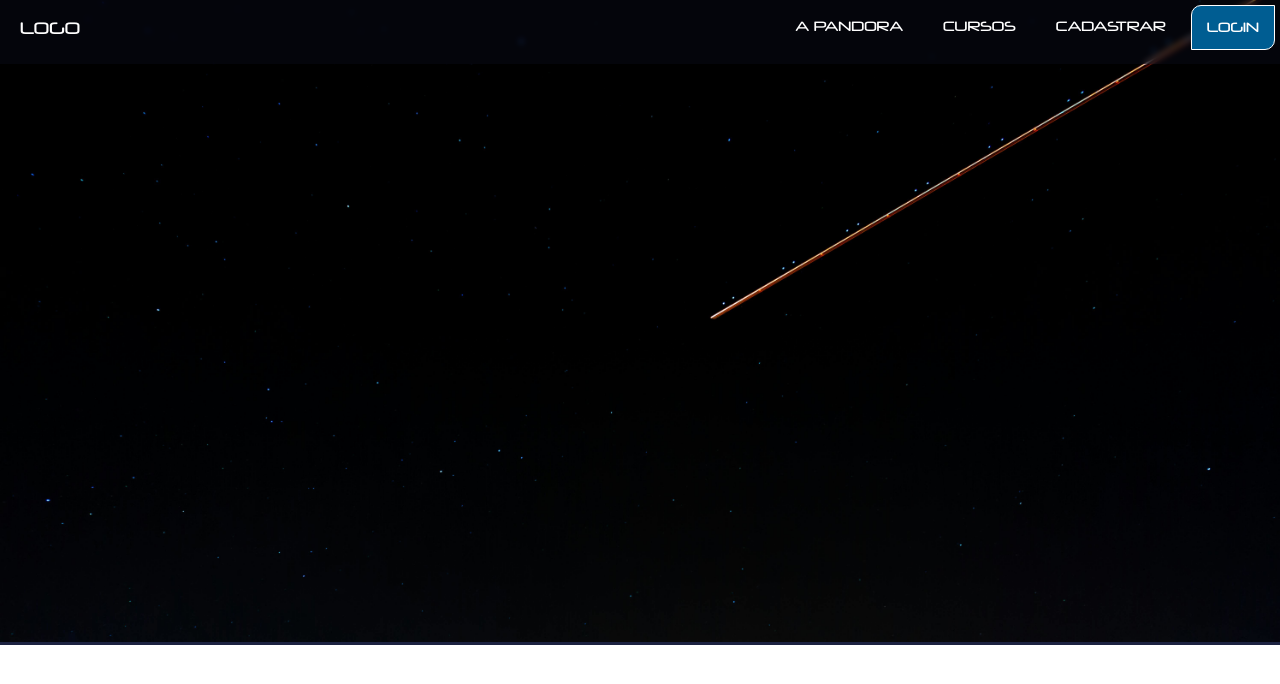
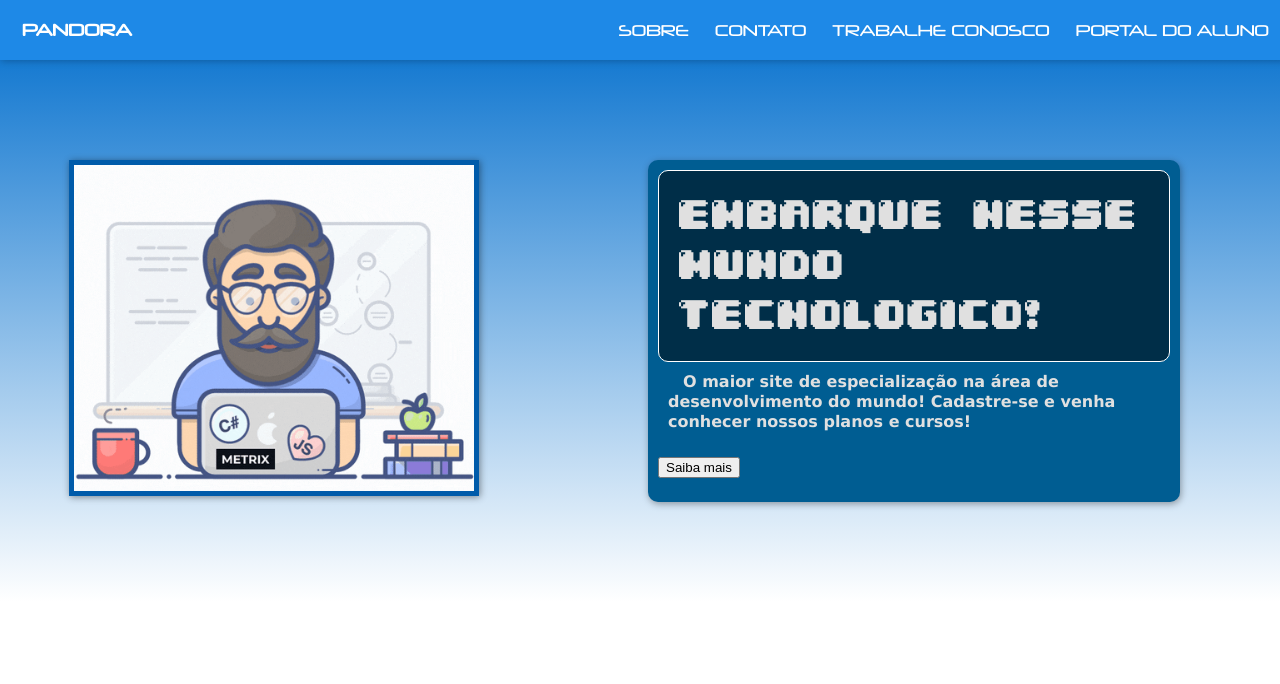
Before and after one commit to CairoHS/Pandora, a plain HTML site: page front_end/index.html in a window 1280 px wide. Drawn offline with Linux system fonts and the light colour scheme.

Commit message:
Atualização v0.5

```diff
--- a/front_end/index.html
+++ b/front_end/index.html
@@ -4,28 +4,30 @@
     <meta charset="UTF-8">
     <meta name="viewport" content="width=device-width, initial-scale=1.0">
     <link rel="stylesheet" href="styles/clear.css">
-    <link rel="stylesheet" href="styles/style_index.css">
+    <link rel="stylesheet" href="styles/index.css">
     <title>Pandora</title>
 </head>
 <body>
-    <main>
 
-    </main>
     <header id='cabecalho'> <!-- Inicio do cabeçalho -->
         <nav id="nav">
-                <a id="logo" href="index.html"> LOGO<img src="" alt=""></a>
+                <a id="logo" href="index.html"> PANDORA<img src="" alt=""></a>
             <div id="cabecalho_direita">
-                    <a class="link_cabecalho" href="#">A PANDORA</a>
-                    <a class="link_cabecalho" href="#" >CURSOS</a>
-                    <a class="link_cabecalho" href="#" >CADASTRAR</a>
-                    <a class="link_cabecalho" id="botao_login" href="login.html">LOGIN</a>
+                    <a class="link_cabecalho" href="#">SOBRE</a>
+                    <a class="link_cabecalho" href="#" >CONTATO</a>
+                    <a class="link_cabecalho" href="#">TRABALHE CONOSCO</a>
+                    <a class="link_cabecalho" href="#">PORTAL DO ALUNO</a>
             </div>
         </nav>
     </header> <!-- Fim do cabeçalho -->
+
     <main>
-        <img src="styles/img/fundo_agora_vai.jpg" alt="">
+        <img id="gif_dev" src="styles/img/dev.gif" alt="">
         <article id="apresentacao_inicial">
+            <h1>Embarque nesse mundo tecnologico!</h1>
+            <p>O maior site de especialização na área de desenvolvimento do mundo! Cadastre-se e venha conhecer nossos planos e cursos!</p>
 
+            <form method="post" action="login_cadastro.html"><input type="button" value="Saiba mais" id="botao_login"></form>
         </article>
     </main>
 
--- /dev/null
+++ b/front_end/styles/index.css
@@ -0,0 +1,122 @@
+@charset "UTF-8";
+
+@font-face{
+    font-family: "04b";
+    src: url(fontes/04B_30__.TTF) format('truetype');
+}
+
+@font-face {
+    font-family: "neuropol";
+    src: url(fontes/neuropol.otf) format('opentype');
+}
+
+body{
+    margin: 0px;
+    overflow: hidden;
+    font-family: Arial, Helvetica, sans-serif;
+    background-color: #ffffff;
+}
+
+#cabecalho{
+    top: 100%;
+    margin: 0px;
+    backdrop-filter: blur(10px);
+    background-color: #1e89e7;
+    border: 2px solid #1e89e7;
+    width: 100%;
+    height: 56px;
+    box-shadow: 1px 1px 7px rgba(0, 0, 0, 0.247);
+}
+
+#nav{
+    margin: 0px;
+    width: 100%;
+    height: min-content;
+}
+
+#logo{
+    display: inline-block;
+    text-decoration: none;
+    font-weight: bold;
+    font-family: 'neuropol';
+    color: #FFFFFF;
+    width: min-content;
+    padding: 15px 15px;
+    margin: 5px 5px;
+}
+
+
+#cabecalho_direita{
+    display: flex;
+    float: right;
+    font-size: 11px;
+    border-style: hidden;
+    border-width: 1px;
+}
+.link_cabecalho{
+    text-decoration: none;
+    font-family: 'neuropol';
+    font-size: 15px;
+    color: #ffffff;
+    padding: 15px 10px;
+    margin: 5px 2px;
+    border: 0.5px solid #005baa00;
+}
+.link_cabecalho:hover{
+    border: 0.5px solid rgba(255, 255, 255, 0.267);
+    border-radius: 30px;
+    transition: all 0.2s ease-in-out;
+    background-color: #005BAA;
+}
+.link_cabecalho:active{
+    background-color: #FFFFFF;
+    color: #005BAA;
+}
+
+main{
+    display: flex;
+    justify-content: space-between;
+    width: 100%;
+    height: auto;
+    background-image: linear-gradient(to bottom, #167ad1, #FFFFFF);
+    margin: 0;
+}
+#gif_dev{
+    margin: 100px auto;
+    border: 5px solid #005BAA;
+    width: 400px;
+    height: 326px;
+    box-shadow: 1px 1px 7px rgba(0, 0, 0, 0.432);
+}
+
+#apresentacao_inicial {
+    backdrop-filter: blur(5px);
+    background-color: #005d92;
+    border-radius: 10px;
+    box-shadow: 1px 2px 7px rgba(0, 0, 0, 0.349);
+    color: rgb(224, 224, 224);
+    width: 40%;
+    height: 100%;
+    padding: 10px;
+    margin: 100px;
+    line-height: 50px;
+}
+
+#apresentacao_inicial > h1{
+    font-family: "04b", sans-serif;
+    font-weight: normal;
+    font-size: 35px;
+    text-transform: uppercase;
+    background-color: #00000080;
+    border: 0.5px solid #FFFFFF;
+    border-radius: 10px;
+    padding: 20px;
+    margin: auto;
+}
+#apresentacao_inicial > p{
+    padding: 10px;
+    text-indent: 15px;
+    font-weight: bold;
+    font-family: 'Lucida Sans', 'Lucida Sans Regular', 'Lucida Grande', 'Lucida Sans Unicode', Geneva, Verdana, sans-serif;
+    line-height: 20px;
+}
--- a/front_end/styles/style_index.css
+++ /dev/null
@@ -1,92 +0,0 @@
-@charset "UTF-8";
-@font-face{
-    font-family: "04b";
-    src: url(fontes/04B_30__.TTF) format('truetype');
-}
-@font-face {
-    font-family: "neuropol";
-    src: url(fontes/neuropol.otf) format('opentype');
-
-}
-
-body{
-    margin: 0;
-    font-family: Arial, Helvetica, sans-serif;
-
-}
-
-#cabecalho{
-    display: flex;
-    position: fixed;
-    background-color: #0c0f2057;
-    border-style: hidden;
-    border-color: #0f13299c;
-    backdrop-filter: blur(3px);
-    width: 100%;
-    height: 8%;
-}
-
-#nav{
-    width: 100%;
-    height: min-content;
-
-}
-
-#logo{
-    display: inline-block;
-    text-decoration: none;
-    font-family: 'neuropol';
-    color: white;
-    width: min-content;
-    padding: 15px 15px;
-    margin: 5px 5px;
-}
-
-
-#cabecalho_direita{
-    display: flex;
-    float: right;
-    font-size: 13px;
-    border-style: hidden;
-    border-width: 1px;
-}
-.link_cabecalho{
-    text-decoration: none;
-    font-family: 'neuropol';
-    color: white;
-    padding: 15px;
-    margin: 5px;
-}
-.link_cabecalho:hover{
-    background-color: #1c2241;
-    border-radius: 10px;
-}
-
-#botao_login{
-    background-color: #005d92;
-    border-radius: 10px 0px 10px 0px;
-    border: 1px solid white;
-}
-
-#botao_login:hover{
-    border-radius: 10px 0px 10px 0px;
-    background-color: white;
-    color: #1c2241;
-}
-
-main{
-    width: 100%;
-    height: max-content;
-    margin: 0%;
-    background-color: #1c2241;
-}
-
-main > img {
-    top: 100%;
-    width: 100%;
-    height: 100%;
-}
-
-#apresentacao_inicial{
-
-}
```
Also changed, not shown: front_end/login_cadastro.html (added, +11 -0 lines), front_end/login.html (deleted), front_end/styles/img/JavaScript.gif (added), front_end/styles/img/dev.gif (added), front_end/styles/img/fundo_agora_vai.jpg (deleted), 1 other file.
